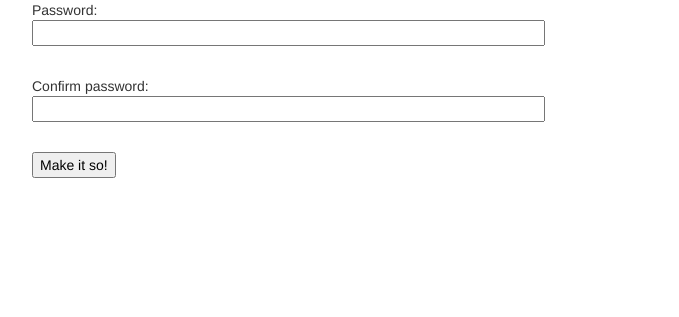
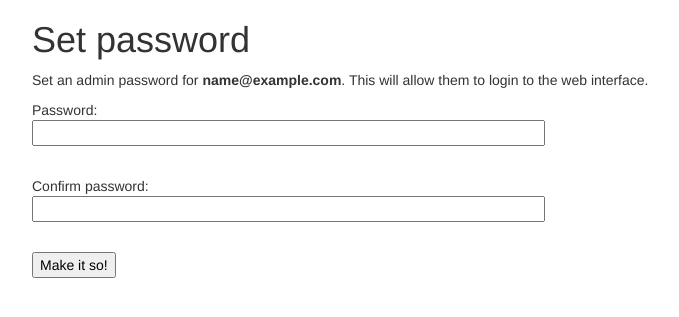
Before and after one commit to 091labs/access-control, a Flask app: page /users/make_admin/1 in a window 1280 px wide. Shown: the top 317 px of the page, without its empty margins (38-717 px from the left). Run offline with Flask 2, Linux system fonts and the light colour scheme; a user stored in the database is signed in; tables that the repository leaves empty hold one stand-in row (values such as "Sample post").

Commit message:
Tidy up the new admin page

```diff
--- a/access/templates/new_admin.html
+++ b/access/templates/new_admin.html
@@ -1,6 +1,9 @@
 {% extends "base.html" %}
 
 {% block content %}
+<h1>Set password</h1>
+<p>Set an admin password for <strong>{{ user.email }}</strong>.
+This will allow them to login to the web interface.</p>
 <form action="" method="post" name="new_admin">
     {{ form.hidden_tag() }}
     <p>
--- a/access/views.py
+++ b/access/views.py
@@ -3,7 +3,7 @@ from access.constants import *
 from access.forms import LoginForm, NewAdminForm
 from access.models import User
 
-from flask import g, redirect, url_for, render_template, request, flash
+from flask import g, redirect, url_for, render_template, request, flash, abort
 from flask.ext.login import login_required, current_user
 from flask.ext.login import login_user, logout_user
 
@@ -44,15 +44,17 @@ def users():
 @login_required
 def make_admin(id):
     form = NewAdminForm()
+    user = User.query.get(id)
+    if not user:
+        abort(404)
     if form.validate_on_submit():
-        user = User.query.get(id)
         if user:
             user.make_admin(form.password.data)
             db.session.add(user)
             db.session.commit()
             flash('%s is now an admin' % user.email)
             return redirect(url_for('users'))
-    return render_template('new_admin.html', form=form)
+    return render_template('new_admin.html', user=user, form=form)
 
 
 @app.route('/user/make_user/<int:id>')
```
